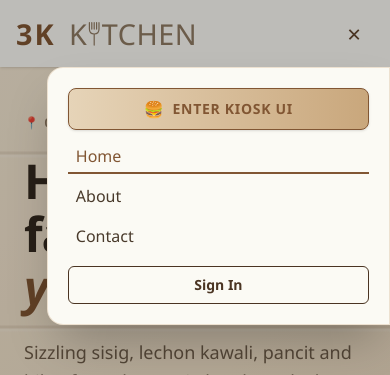
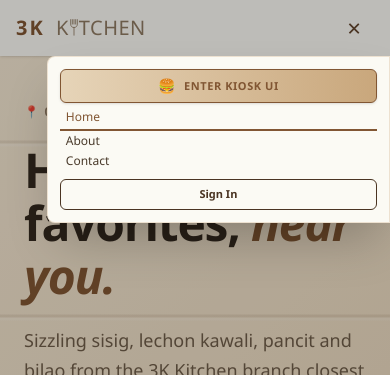
Before and after one commit to Daddychill0705/3kfrontend, a React app: page /home in a window 390 px wide. Both pictures are taken after a click on the button "Open navigation menu". Shown: the top 375 px of the page. Built offline with nearby package versions, Linux system fonts and the light colour scheme; no server answers; the HTML template or start-up script is replaced by a standard one.

Commit message:
Match mobile navigation reference spacing

```diff
--- a/src/components/Header.jsx
+++ b/src/components/Header.jsx
@@ -27,9 +27,9 @@ export default function Header() {
   };
 
   return (
-    <header className="bg-white px-4 md:px-8 py-3 md:py-4 flex justify-between items-center shadow-sm sticky top-0 z-50">
+    <header className="bg-white px-4 md:px-8 py-2 md:py-4 flex justify-between items-center shadow-sm sticky top-0 z-50">
       <div className="flex items-center gap-6">
-        <Link to="/home" className="text-[1.8rem] font-bold text-[#815633] tracking-[2px] no-underline hover:text-[#62432B] transition-colors">
+        <Link to="/home" className="text-[1.25rem] md:text-[1.8rem] font-bold text-[#815633] tracking-[2px] no-underline hover:text-[#62432B] transition-colors">
           3K <span className="text-gray-400 font-light tracking-[0.5px] ml-1">K<span className="inline-flex h-[1em] w-[0.5em] translate-y-[0.12em] items-center align-baseline" aria-hidden="true"><svg viewBox="0 0 18 32" className="h-full w-full" fill="none"><path d="M3 2v8c0 3.8 2.4 6.2 6 6.2s6-2.4 6-6.2V2M6 2v8M9 2v8M12 2v8M9 16.2V30" stroke="currentColor" strokeWidth="1.5" strokeLinecap="round" strokeLinejoin="round" /></svg></span>TCHEN</span>
         </Link>
         <Link to="/kiosk" className={`${canAccessKiosk ? 'hidden sm:block' : 'hidden'}`}>
@@ -58,32 +58,32 @@ export default function Header() {
         />
       )}
 
-      <nav className={`absolute top-full right-0 z-[65] flex w-[min(88vw,360px)] flex-col items-stretch justify-start gap-1 rounded-l-2xl border border-[#C9A77C]/30 bg-[#FBFAF4] p-5 shadow-2xl transition-all duration-300 ease-out md:static md:w-auto md:flex-row md:items-center md:justify-start md:gap-12 md:rounded-none md:border-0 md:bg-transparent md:p-0 md:shadow-none md:opacity-100 md:translate-x-0 md:pointer-events-auto ${mobileMenuOpen ? 'translate-x-0 opacity-100 pointer-events-auto' : 'translate-x-[calc(100%+1rem)] opacity-0 pointer-events-none'}`}>
+      <nav className={`absolute top-full right-0 z-[65] flex w-[min(88vw,360px)] flex-col items-stretch justify-start gap-0 rounded-l-lg border border-[#C9A77C]/30 bg-[#FBFAF4] p-3 shadow-2xl transition-all duration-300 ease-out md:static md:w-auto md:flex-row md:items-center md:justify-start md:gap-12 md:rounded-none md:border-0 md:bg-transparent md:p-0 md:shadow-none md:opacity-100 md:translate-x-0 md:pointer-events-auto ${mobileMenuOpen ? 'translate-x-0 opacity-100 pointer-events-auto' : 'translate-x-[calc(100%+1rem)] opacity-0 pointer-events-none'}`}>
         <Link to="/kiosk" onClick={() => setMobileMenuOpen(false)} className={`${canAccessKiosk ? 'w-full sm:hidden mb-1' : 'hidden'}`}>
-          <button className="w-full bg-gradient-to-r from-[#E6D4B8] to-[#C9A77C] text-[#815633] border border-[#815633] px-4 py-2 rounded-lg font-black text-sm tracking-wider shadow-sm flex items-center justify-center gap-2">
-            <span className="text-base">🍔</span> ENTER KIOSK UI
+          <button className="w-full bg-gradient-to-r from-[#E6D4B8] to-[#C9A77C] text-[#815633] border border-[#815633] px-3 py-1.5 rounded-md font-black text-[11px] md:text-sm tracking-wider shadow-sm flex items-center justify-center gap-2">
+            <span className="text-sm md:text-base">🍔</span> ENTER KIOSK UI
           </button>
         </Link>
 
-        <Link to="/home" onClick={() => setMobileMenuOpen(false)} className={`w-full px-2 py-1.5 text-left md:w-auto md:px-0 md:py-0 md:text-center text-base font-medium ${isActive('/home')}`}>Home</Link>
+        <Link to="/home" onClick={() => setMobileMenuOpen(false)} className={`w-full px-1.5 py-0.5 text-left text-xs md:w-auto md:px-0 md:py-0 md:text-center md:text-base font-medium ${isActive('/home')}`}>Home</Link>
         {canBrowseCustomerPages && (
-          <Link to="/menu" onClick={() => setMobileMenuOpen(false)} className={`w-full px-2 py-1.5 text-left md:w-auto md:px-0 md:py-0 md:text-center text-base font-medium ${isActive('/menu')}`}>Menu</Link>
+          <Link to="/menu" onClick={() => setMobileMenuOpen(false)} className={`w-full px-1.5 py-0.5 text-left text-xs md:w-auto md:px-0 md:py-0 md:text-center md:text-base font-medium ${isActive('/menu')}`}>Menu</Link>
         )}
 
         {canBrowseCustomerPages ? (
           <>
-            <Link to="/cart" onClick={() => setMobileMenuOpen(false)} className={`w-full px-2 py-1.5 text-left md:w-auto md:px-0 md:py-0 md:text-center text-base font-medium ${isActive('/cart')}`}>Cart ({cartCount})</Link>
-            <Link to="/order" onClick={() => setMobileMenuOpen(false)} className={`w-full px-2 py-1.5 text-left md:w-auto md:px-0 md:py-0 md:text-center text-base font-medium ${isActive('/order')}`}>Orders</Link>
-            <Link to="/profile" onClick={() => setMobileMenuOpen(false)} className={`w-full px-2 py-1.5 text-left md:w-auto md:px-0 md:py-0 md:text-center text-base font-medium ${isActive('/profile')}`}>Profile</Link>
-            <button onClick={handleLogout} className="w-full px-2 py-1.5 text-left md:w-auto md:px-0 md:py-0 md:text-center text-gray-600 hover:text-[#62432B] font-medium cursor-pointer transition-colors duration-300">Logout</button>
+            <Link to="/cart" onClick={() => setMobileMenuOpen(false)} className={`w-full px-1.5 py-0.5 text-left text-xs md:w-auto md:px-0 md:py-0 md:text-center md:text-base font-medium ${isActive('/cart')}`}>Cart ({cartCount})</Link>
+            <Link to="/order" onClick={() => setMobileMenuOpen(false)} className={`w-full px-1.5 py-0.5 text-left text-xs md:w-auto md:px-0 md:py-0 md:text-center md:text-base font-medium ${isActive('/order')}`}>Orders</Link>
+            <Link to="/profile" onClick={() => setMobileMenuOpen(false)} className={`w-full px-1.5 py-0.5 text-left text-xs md:w-auto md:px-0 md:py-0 md:text-center md:text-base font-medium ${isActive('/profile')}`}>Profile</Link>
+            <button onClick={handleLogout} className="w-full px-1.5 py-0.5 text-left text-xs md:w-auto md:px-0 md:py-0 md:text-center md:text-base text-gray-600 hover:text-[#62432B] font-medium cursor-pointer transition-colors duration-300">Logout</button>
           </>
         ) : (
           <>
-            <Link to="/about" onClick={() => setMobileMenuOpen(false)} className={`w-full px-2 py-1.5 text-left md:w-auto md:px-0 md:py-0 md:text-center text-base font-medium ${isActive('/about')}`}>About</Link>
-            <Link to="/contact" onClick={() => setMobileMenuOpen(false)} className={`w-full px-2 py-1.5 text-left md:w-auto md:px-0 md:py-0 md:text-center text-base font-medium ${isActive('/contact')}`}>Contact</Link>
+            <Link to="/about" onClick={() => setMobileMenuOpen(false)} className={`w-full px-1.5 py-0.5 text-left text-xs md:w-auto md:px-0 md:py-0 md:text-center md:text-base font-medium ${isActive('/about')}`}>About</Link>
+            <Link to="/contact" onClick={() => setMobileMenuOpen(false)} className={`w-full px-1.5 py-0.5 text-left text-xs md:w-auto md:px-0 md:py-0 md:text-center md:text-base font-medium ${isActive('/contact')}`}>Contact</Link>
             {!user && (
               <Link to="/login" onClick={() => setMobileMenuOpen(false)} className="w-full md:w-auto mt-2 md:mt-0">
-                <button className="border-[1.5px] border-[#4A3422] px-6 py-2 rounded-md cursor-pointer text-sm font-semibold transition-all duration-300 bg-transparent text-[#4A3422] hover:bg-[#C9A77C] hover:border-[#C9A77C] hover:text-white w-full md:w-auto">
+                <button className="border-[1.5px] border-[#4A3422] px-4 py-1.5 md:px-6 md:py-2 rounded-md cursor-pointer text-[11px] md:text-sm font-semibold transition-all duration-300 bg-transparent text-[#4A3422] hover:bg-[#C9A77C] hover:border-[#C9A77C] hover:text-white w-full md:w-auto">
                   Sign In
                 </button>
               </Link>
--- a/src/pages/Admin.jsx
+++ b/src/pages/Admin.jsx
@@ -444,19 +444,19 @@ export default function Admin() {
       )}
 
       <aside className={`fixed md:static inset-y-0 right-0 left-auto z-50 md:z-auto transform transition-transform duration-300 ease-in-out ${isSidebarOpen ? 'translate-x-0' : 'translate-x-full md:translate-x-0'} w-[min(82vw,320px)] md:w-64 bg-[#FBFAF4] flex flex-col overflow-hidden rounded-l-2xl md:rounded-none shadow-xl md:shadow-lg border-l md:border-l-0 md:border-r border-[#C9A77C]/30 shrink-0`}>
-        <div className="p-5 md:p-6 border-b border-[#C9A77C]/15">
-          <button aria-label="Close navigation" className="md:hidden absolute top-3 right-3 flex h-8 w-8 items-center justify-center rounded-full text-gray-400 hover:bg-[#F1E7D7] hover:text-[#4a3b32]" onClick={() => setIsSidebarOpen(false)}>✕</button>
-          <h2 className="text-xl font-black text-gray-900">Super admin</h2>
+        <div className="p-4 md:p-6 border-b border-[#C9A77C]/15">
+          <button aria-label="Close navigation" className="md:hidden absolute top-2 right-2 flex h-8 w-8 items-center justify-center rounded-full text-gray-400 hover:bg-[#F1E7D7] hover:text-[#4a3b32]" onClick={() => setIsSidebarOpen(false)}>✕</button>
+          <h2 className="text-base md:text-xl font-black text-gray-900">Super admin</h2>
           <span className="text-[10px] font-bold text-gray-400 uppercase tracking-widest">3K Kitchen System</span>
         </div>
 
         <div className="flex-1 overflow-y-auto py-4 hide-scrollbar">
-          <ul className="space-y-1.5 md:space-y-1">
+          <ul className="space-y-0 md:space-y-1">
             {modules.map((module) => (
               <li key={module.id}>
                 <button
                   onClick={() => { setActiveModule(module.id); setIsSidebarOpen(false); }}
-                  className={`w-full text-left px-6 py-3 text-sm font-bold transition-all duration-300 ${activeModule === module.id ? 'bg-[#4a3b32] text-white rounded-l-full ml-4 md:rounded-l-none md:ml-0 md:rounded-r-full md:mr-4' : 'text-gray-600 hover:text-[#4a3b32] hover:bg-gray-50'}`}
+                  className={`w-full text-left px-4 py-2 text-xs md:px-6 md:py-3 md:text-sm font-bold transition-all duration-300 ${activeModule === module.id ? 'bg-[#4a3b32] text-white rounded-l-full ml-2 px-2 md:rounded-l-none md:ml-0 md:px-6 md:rounded-r-full md:mr-4' : 'text-gray-600 hover:text-[#4a3b32] hover:bg-gray-50'}`}
                 >
                   {module.name}
                 </button>
@@ -464,12 +464,12 @@ export default function Admin() {
             ))}
 
             <li className="mt-4 border-t border-gray-100 pt-4">
-              <Link to="/cashier" className="w-full block text-left px-6 py-3 text-sm font-bold text-gray-600 hover:text-[#4a3b32] hover:bg-gray-50">
+              <Link to="/cashier" className="w-full block text-left px-4 py-2 text-xs md:px-6 md:py-3 md:text-sm font-bold text-gray-600 hover:text-[#4a3b32] hover:bg-gray-50">
                   ↪ Open Cashier System
               </Link>
             </li>
             <li>
-              <Link to="/driver" className="w-full block text-left px-6 py-3 text-sm font-bold text-gray-600 hover:text-[#4a3b32] hover:bg-gray-50">
+              <Link to="/driver" className="w-full block text-left px-4 py-2 text-xs md:px-6 md:py-3 md:text-sm font-bold text-gray-600 hover:text-[#4a3b32] hover:bg-gray-50">
                   ↪ Open Driver System
               </Link>
             </li>
```
